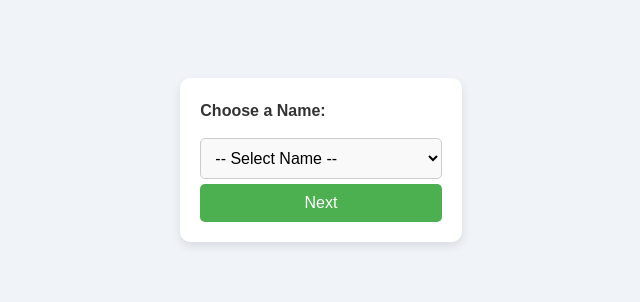
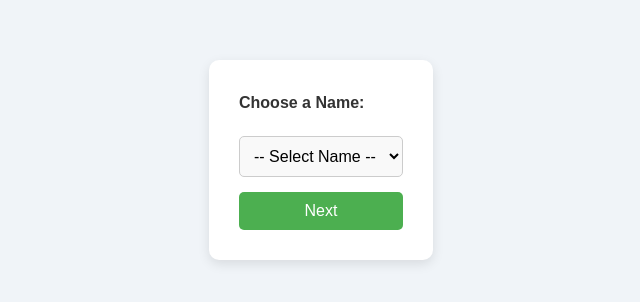
Before and after one commit to daonguyenk06/Annual-Eval-Form---Zhou-Group, a website with bundled scripts: page ResearchPlanResponses/index.html in a window 1280 px wide. Shown: the part 240-542 px from the top of the page, without its empty margins (319-959 px from the left). Built offline with nearby package versions, Linux system fonts and the light colour scheme; no server answers.

Commit message:
Improved css

```diff
--- a/EvaluationResponses/style.css
+++ b/EvaluationResponses/style.css
@@ -46,7 +46,7 @@
 #form-container {
     margin: auto; /* Center the form container */
     padding: 20px;
-    max-width: 800px;
+    max-width: 600px;
     background-color: #ffffff;
     border-radius: 10px;
     box-shadow: 0 4px 10px rgba(0, 0, 0, 0.1);
@@ -112,10 +112,15 @@
 }
 
 /* Display Data Styling */
-#display-container p {
+#display-container p, .response-box {
     font-size: 1rem;
     color: #333;
     margin: 10px 0;
+    padding: 10px;
+    background-color: #f9f9f9;
+    border: 1px solid #ddd;
+    border-radius: 5px;
+    box-shadow: 0 2px 5px rgba(0, 0, 0, 0.1);
 }
 
 /* Footer Styling */
--- a/ResearchPlanResponses/style.css
+++ b/ResearchPlanResponses/style.css
@@ -45,30 +45,35 @@
 /* Form and Display Containers */
 #form-container {
     margin: auto; /* Center the form container */
-    padding: 20px;
-    max-width: 800px;
+    padding: 30px;
+    max-width: 600px;
     background-color: #ffffff;
     border-radius: 10px;
-    box-shadow: 0 4px 10px rgba(0, 0, 0, 0.1);
+    box-shadow: 0 4px 12px rgba(0, 0, 0, 0.1);
     display: block; /* Ensure the form container is visible by default */
 }
 
 #display-container {
     margin: 20px auto;
-    padding: 20px;
+    padding: 30px;
     max-width: 800px;
     background-color: #ffffff;
     border-radius: 10px;
-    box-shadow: 0 4px 10px rgba(0, 0, 0, 0.1);
+    box-shadow: 0 4px 12px rgba(0, 0, 0, 0.1);
     display: none; /* Ensure the display container is hidden by default */
 }
 
 /* Form Elements */
+form {
+    display: flex;
+    flex-direction: column;
+    gap: 15px;
+}
+
 label {
     font-size: 1rem;
     font-weight: bold;
-    margin-bottom: 10px;
-    display: block;
+    margin-bottom: 5px;
     color: #333;
 }
 
@@ -76,12 +81,12 @@
     width: 100%;
     max-width: 400px;
     padding: 10px;
-    margin-top: 5px;
     font-size: 1rem;
     border: 1px solid #ccc;
     border-radius: 5px;
     box-sizing: border-box;
     background-color: #f9f9f9;
+    transition: border-color 0.3s ease, background-color 0.3s ease;
 }
 
 textarea {
@@ -104,6 +109,7 @@
     font-size: 1rem;
     padding: 10px 20px;
     transition: background-color 0.3s ease, box-shadow 0.3s ease;
+    align-self: flex-start;
 }
 
 button:hover {
@@ -112,10 +118,15 @@
 }
 
 /* Display Data Styling */
-#display-container p {
+.response-box, #display-container p {
     font-size: 1rem;
     color: #333;
     margin: 10px 0;
+    padding: 10px;
+    background-color: #f9f9f9;
+    border: 1px solid #ddd;
+    border-radius: 5px;
+    box-shadow: 0 2px 5px rgba(0, 0, 0, 0.1);
 }
 
 /* Footer Styling */
```
